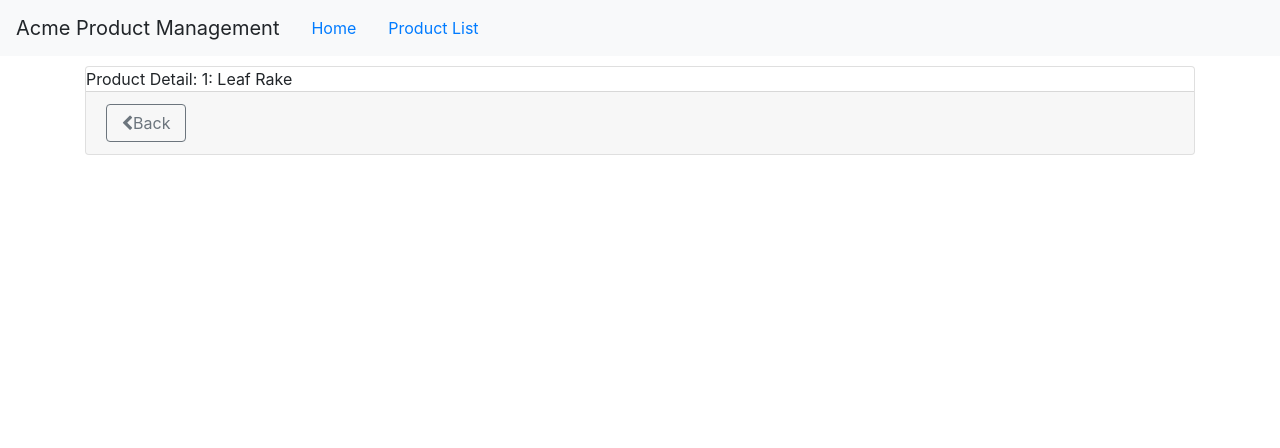
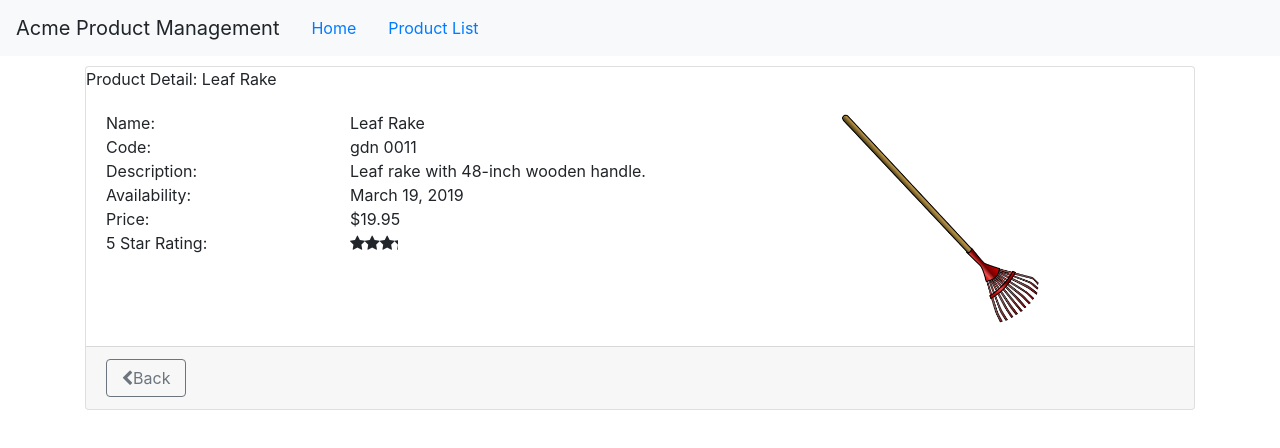
Before and after one commit to Ivy-Walobwa/APM, an Angular app: page /products/1 in a window 1280 px wide. Shown: the top 448 px of the page. Built offline with nearby package versions, Linux system fonts and the light colour scheme.

Commit message:
added logic

```diff
--- a/src/app/products/product-detail.component.html
+++ b/src/app/products/product-detail.component.html
@@ -2,6 +2,49 @@
   <div>
     {{pageTitle + ': ' + product.productName}}
   </div>
+
+  <div class='card-body'>
+      <div class='row'>
+        <div class='col-md-8'>
+          <div class='row'>
+            <div class='col-md-4'>Name:</div>
+            <div class='col-md-8'>{{product.productName}}</div>
+          </div>
+          <div class='row'>
+            <div class='col-md-4'>Code:</div>
+            <div class='col-md-8'>{{product.productCode | lowercase | convertToSpaces: '-'}}</div>
+          </div>
+          <div class='row'>
+            <div class='col-md-4'>Description:</div>
+            <div class='col-md-8'>{{product.description}}</div>
+          </div>
+          <div class='row'>
+            <div class='col-md-4'>Availability:</div>
+            <div class='col-md-8'>{{product.releaseDate}}</div>
+          </div>
+          <div class='row'>
+            <div class='col-md-4'>Price:</div>
+            <div class='col-md-8'>{{product.price|currency:'USD':'symbol'}}</div>
+          </div>
+          <div class='row'>
+            <div class='col-md-4'>5 Star Rating:</div>
+            <div class='col-md-8'>
+              <pm-star [rating]='product.starRating'>
+              </pm-star>
+            </div>
+          </div>
+        </div>
+
+        <div class='col-md-4'>
+          <img class='center-block img-responsive'
+               [style.width.px]='200'
+               [style.margin.px]='2'
+               [src]='product.imageUrl'
+               [title]='product.productName'>
+        </div>
+      </div>
+    </div>
+
   <div class="card-footer">
     <button class="btn btn-outline-secondary"
             (click)='onBack()'
--- a/src/app/products/product-detail.component.ts
+++ b/src/app/products/product-detail.component.ts
@@ -1,6 +1,7 @@
 import { Component, OnInit } from '@angular/core';
 import { IProduct } from './product';
 import { ActivatedRoute, Router } from '@angular/router';
+import { ProductService } from './product.service';
 
 @Component({
   templateUrl: './product-detail.component.html',
@@ -8,25 +9,27 @@
 })
 export class ProductDetailComponent implements OnInit {
   pageTitle: string= 'Product Detail';
-  product: IProduct
+  errorMessage = '';
+  product: IProduct | undefined;
   constructor(private route: ActivatedRoute,
-              private router: Router) { }
+              private router: Router,
+              private productService: ProductService) { }
 
   ngOnInit() {
-    let id = +this.route.snapshot.paramMap.get('id');
-    this.pageTitle += `: ${id}`;
-    this.product ={
-        "productId": 1,
-        "productName": "Leaf Rake",
-        "productCode": "GDN-0011",
-        "releaseDate": "March 19, 2019",
-        "description": "Leaf rake with 48-inch wooden handle.",
-        "price": 19.95,
-        "starRating": 3.2,
-        "imageUrl": "assets/images/leaf_rake.png"
-      }
+    const param = this.route.snapshot.paramMap.get('id');
+    if (param) {
+      const id = +param;
+      this.getProduct(id);
+    }
+  }
 
+  getProduct(id: number) {
+    this.productService.getProduct(id).subscribe({
+      next: product => this.product = product,
+      error: err => this.errorMessage = err
+    });
   }
+
 
   onBack(): void {
     this.router.navigate(['/products']);
--- a/src/app/products/product.service.ts
+++ b/src/app/products/product.service.ts
@@ -2,7 +2,7 @@
 import { IProduct } from './product';
 import { HttpClient, HttpErrorResponse } from '@angular/common/http';
 import { Observable, throwError } from 'rxjs';
-import { tap, catchError } from 'rxjs/operators'
+import { tap, catchError, map } from 'rxjs/operators'
 
 @Injectable({
   providedIn: 'root'
@@ -19,6 +19,13 @@
       );
   }
 
+  getProduct(id: number): Observable<IProduct | undefined> {
+    return this.getProducts()
+      .pipe(
+        map((products: IProduct[]) => products.find(p => p.productId === id))
+      );
+  }
+
   handleError(err: HttpErrorResponse){
     let errorMessage ='';
 
```
